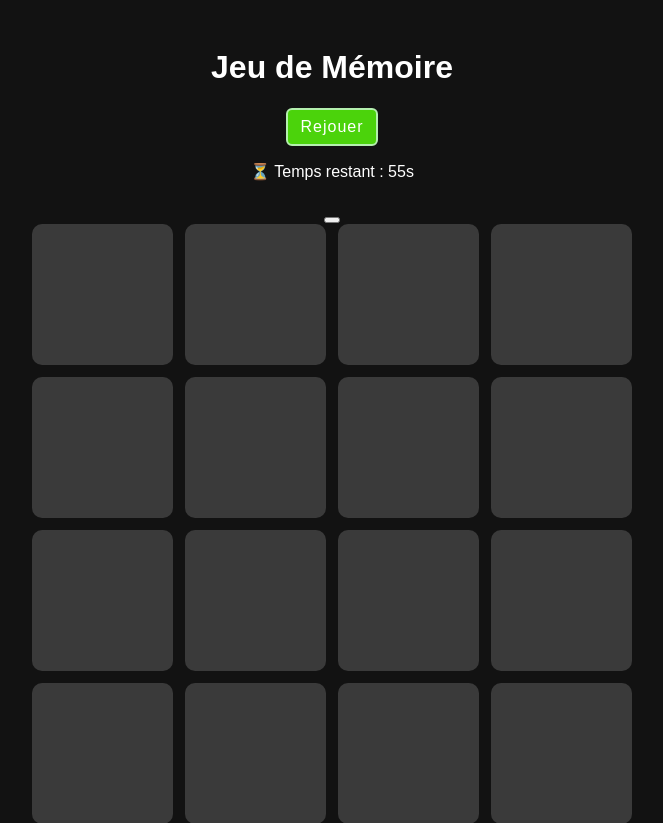
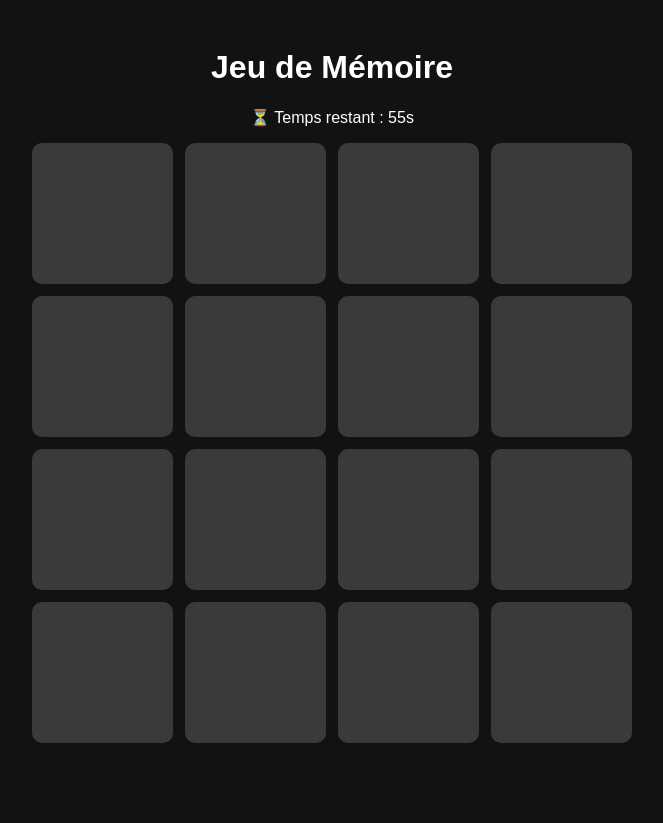
Before and after one commit to ilhamibey/memory__game, a Flask app: page / in a window 1280 px wide. Shown: the top 823 px of the page, without its empty margins (308-971 px from the left). After the commit the page ends 743 px from the top, so only its background shows below. Run offline with Flask 3, Linux system fonts and the light colour scheme.

Commit message:
fin du jeu, empecher de continuer 4

```diff
--- a/templates/index.html
+++ b/templates/index.html
@@ -10,9 +10,8 @@
 <h1>Jeu de Mémoire</h1>
 
 <div class="hud">
-    <button onclick="window.location.reload()" class="replay-btn">Rejouer</button>
+    <div id="result"></div>
     <p>⏳ Temps restant : <span id="timer">60</span>s</p>
-    <button id="result"></button>
     <button id="share" style="display:none;">Partager sur LinkedIn</button>
 </div>
 
```
